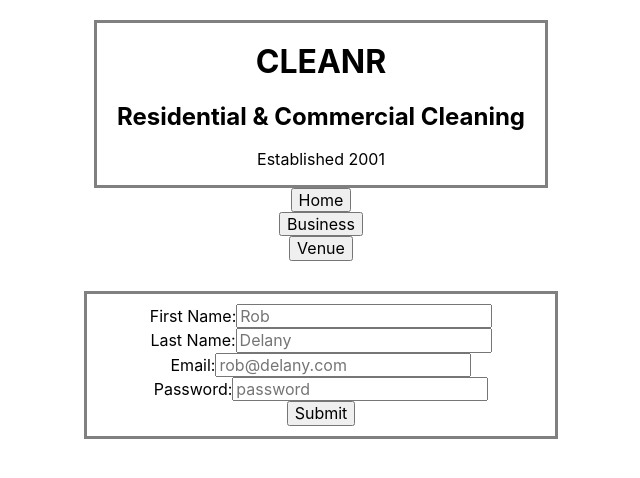
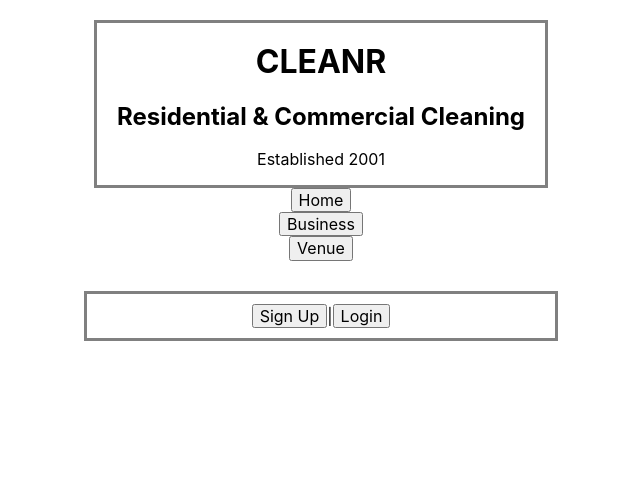
Before and after one commit to chosafine/CLEANR, a React (Create React App) app in the folder client/: page / in a window 1280 px wide. Shown: the top 478 px of the page, without its empty margins (319-959 px from the left). Built offline with nearby package versions, Linux system fonts and the light colour scheme.

Commit message:
updating auth component functionality

```diff
--- a/client/src/components/Authentication/authentication.js
+++ b/client/src/components/Authentication/authentication.js
@@ -10,25 +10,60 @@ class Authentication extends React.Component {
 
     this.state = {
       showLogin: false,
-      showSignup: true
+      showSignup: false
     };
   }
 
+  displayLogin = () => {
+    this.setState({
+      showLogin: !this.state.showLogin
+    });
+  };
+
+  displaySignup = () => {
+    this.setState({
+      showSignup: !this.state.showSignup
+    });
+  };
+
   render() {
-    return (
+    let authenticationPage = null;
+
+    if (this.state.showLogin) {
+      authenticationPage = (
         <div className="company-auth">
-        {this.state.showLogin ? (
-          <div>
           <Login />
         </div>
-        ) : null}
-        {this.state.showSignup ? (
-          <div>
+      );
+    } else if (this.state.showSignup) {
+      authenticationPage = (
+        <div className="company-auth">
           <Signup />
         </div>
-        ) : null}
+      );
+    } else {
+      authenticationPage = (
+        <div className="company-auth">
+          <button
+            type="button"
+            className="auth-btn"
+            onClick={this.displaySignup}
+          >
+            Sign Up
+          </button>
+           |
+          <button
+            type="button"
+            className="auth-btn"
+            onClick={this.displayLogin}
+          >
+            Login
+          </button>
         </div>
     );
+  }
+
+   return <div>{authenticationPage}</div>;
    }
 }
 
--- a/client/src/components/Authentication/login.js
+++ b/client/src/components/Authentication/login.js
@@ -1,6 +1,6 @@
 import React from "react";
 import axios from "axios";
-import { Formik, Form, useField } from "formik";
+import { Formik } from "formik";
 
 function Login() {
   return (
--- a/client/src/components/Authentication/signup.js
+++ b/client/src/components/Authentication/signup.js
@@ -1,6 +1,6 @@
 import React from "react";
 import axios from "axios";
-import { Formik, Form, useField } from "formik";
+import { Formik } from "formik";
 
 function Signup() {
   return (
```
Lines whose indentation alone changed are shown as unchanged.
